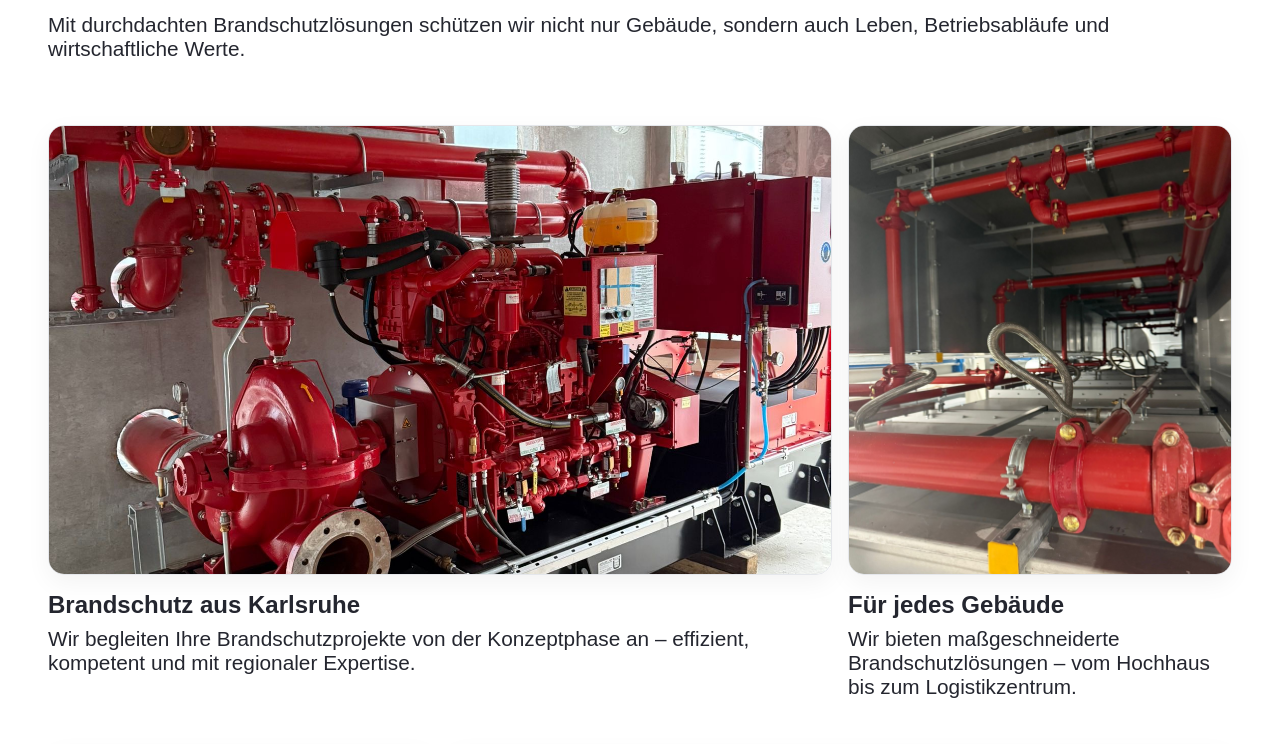
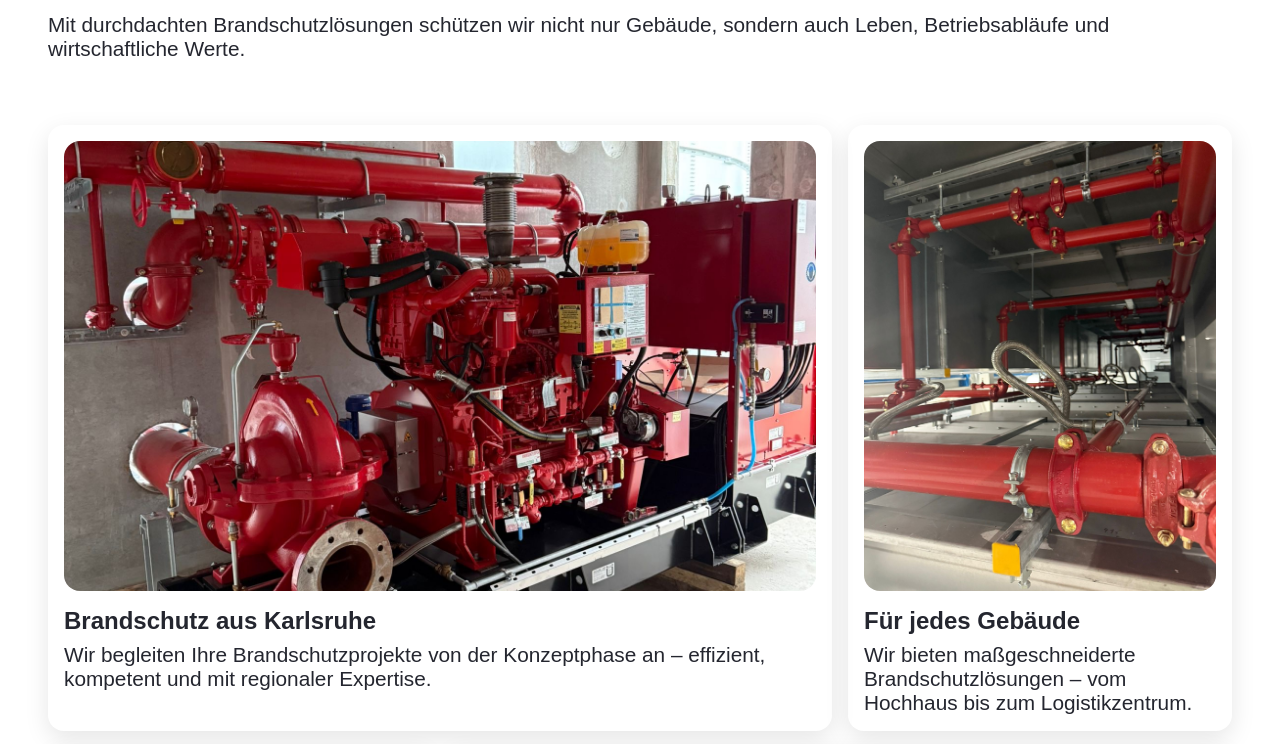
Before and after one commit to dejanpls/mp-leitungsverlegung.de, a website built with webpack: page src/template.html in a window 1280 px wide. Shown: the part 984-1728 px from the top of the page. Built offline with nearby package versions, Linux system fonts and the light colour scheme; a web font is replaced by a local one.

Commit message:
style: update card background

```diff
--- a/src/styles/projects.css
+++ b/src/styles/projects.css
@@ -52,17 +52,16 @@ p.intro {
   height: 450px;
   margin-bottom: 1rem;
   object-fit: cover;
-
-  border: 1px solid #e5e7eb;
   border-radius: 16px;
-  box-shadow: 0 8px 24px rgba(0, 0, 0, 0.05);
   display: flex;
   flex-direction: column;
   align-items: center;
 }
 
 .card {
-  margin-bottom: 2rem;
+  border-radius: 1rem;
+  box-shadow: 0 8px 24px rgba(0, 0, 0, 0.1);
+  padding: 1rem;
 }
 
 .card-4 .svg {
@@ -74,6 +73,7 @@ p.intro {
   font-weight: 700;
   align-self: flex-start;
   margin-bottom: 0.5rem;
+  color: #24262f;
 }
 
 .card p.card-text {
```
